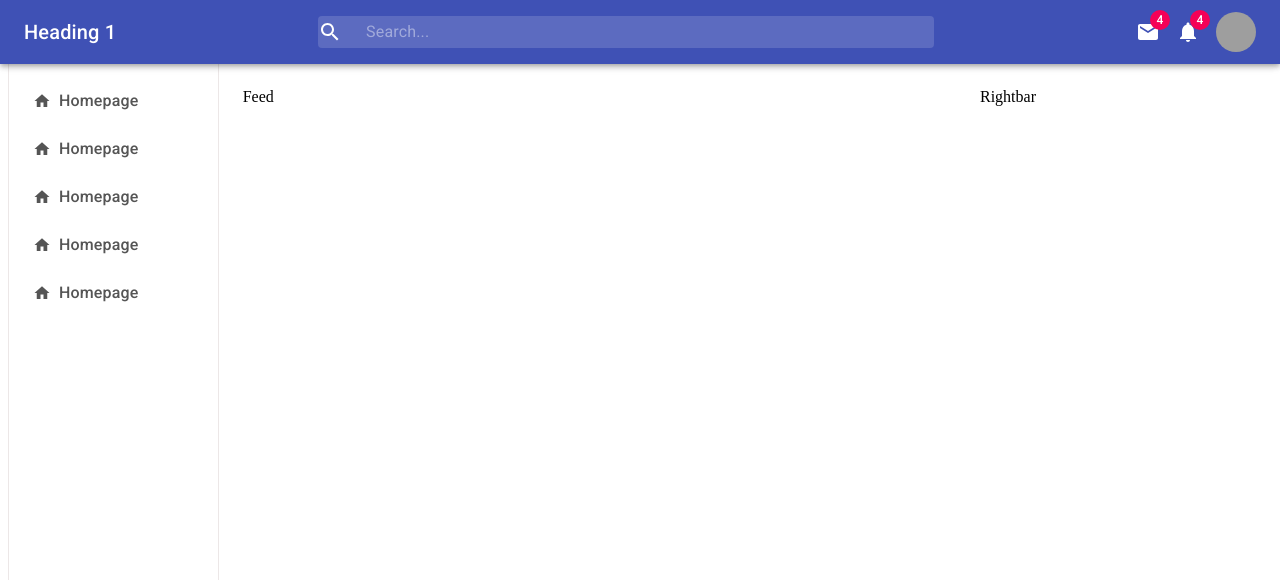
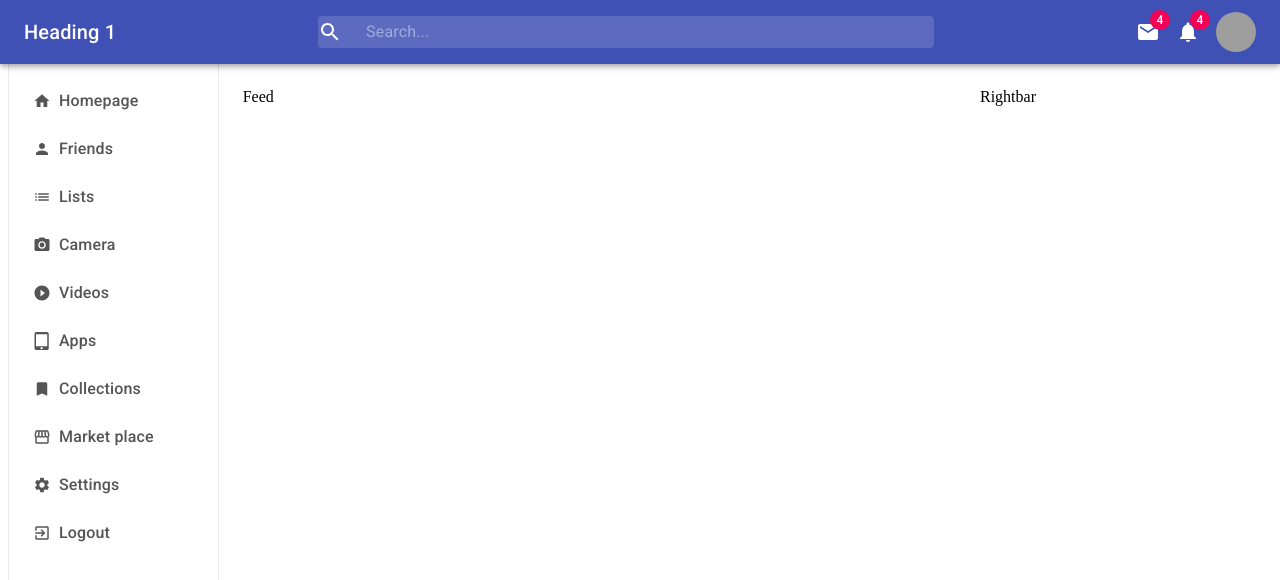
Before and after one commit to cinekenic/Material-UI-React-Responsive-Project, a React (Create React App) app: page / in a window 1280 px wide. Shown: the top 580 px of the page. Built offline with nearby package versions, Linux system fonts and the light colour scheme; grey boxes are pictures that could not be loaded.

Commit message:
adding icons to the component Leftbar

```diff
--- a/src/components/Leftbar.jsx
+++ b/src/components/Leftbar.jsx
@@ -1,4 +1,15 @@
-import { Home, Person } from "@material-ui/icons";
+import {
+  Bookmark,
+  ExitToApp,
+  Home,
+  List,
+  Person,
+  PhotoCamera,
+  PlayCircleFilledOutlined,
+  Settings,
+  Storefront,
+  TabletMac,
+} from "@material-ui/icons";
 
 const { makeStyles, Container, Typography } = require("@material-ui/core");
 
@@ -50,20 +61,40 @@
         <Typography className={classes.text}>Homepage</Typography>
       </div>
       <div className={classes.item}>
-        <Home className={classes.icon} />
-        <Typography className={classes.text}>Homepage</Typography>
+        <Person className={classes.icon} />
+        <Typography className={classes.text}>Friends</Typography>
       </div>
       <div className={classes.item}>
-        <Home className={classes.icon} />
-        <Typography className={classes.text}>Homepage</Typography>
+        <List className={classes.icon} />
+        <Typography className={classes.text}>Lists</Typography>
       </div>
       <div className={classes.item}>
-        <Home className={classes.icon} />
-        <Typography className={classes.text}>Homepage</Typography>
+        <PhotoCamera className={classes.icon} />
+        <Typography className={classes.text}>Camera</Typography>
       </div>
       <div className={classes.item}>
-        <Home className={classes.icon} />
-        <Typography className={classes.text}>Homepage</Typography>
+        <PlayCircleFilledOutlined className={classes.icon} />
+        <Typography className={classes.text}>Videos</Typography>
+      </div>
+      <div className={classes.item}>
+        <TabletMac className={classes.icon} />
+        <Typography className={classes.text}>Apps</Typography>
+      </div>
+      <div className={classes.item}>
+        <Bookmark className={classes.icon} />
+        <Typography className={classes.text}>Collections</Typography>
+      </div>
+      <div className={classes.item}>
+        <Storefront className={classes.icon} />
+        <Typography className={classes.text}>Market place</Typography>
+      </div>
+      <div className={classes.item}>
+        <Settings className={classes.icon} />
+        <Typography className={classes.text}>Settings</Typography>
+      </div>
+      <div className={classes.item}>
+        <ExitToApp className={classes.icon} />
+        <Typography className={classes.text}>Logout</Typography>
       </div>
     </Container>
   );
```
